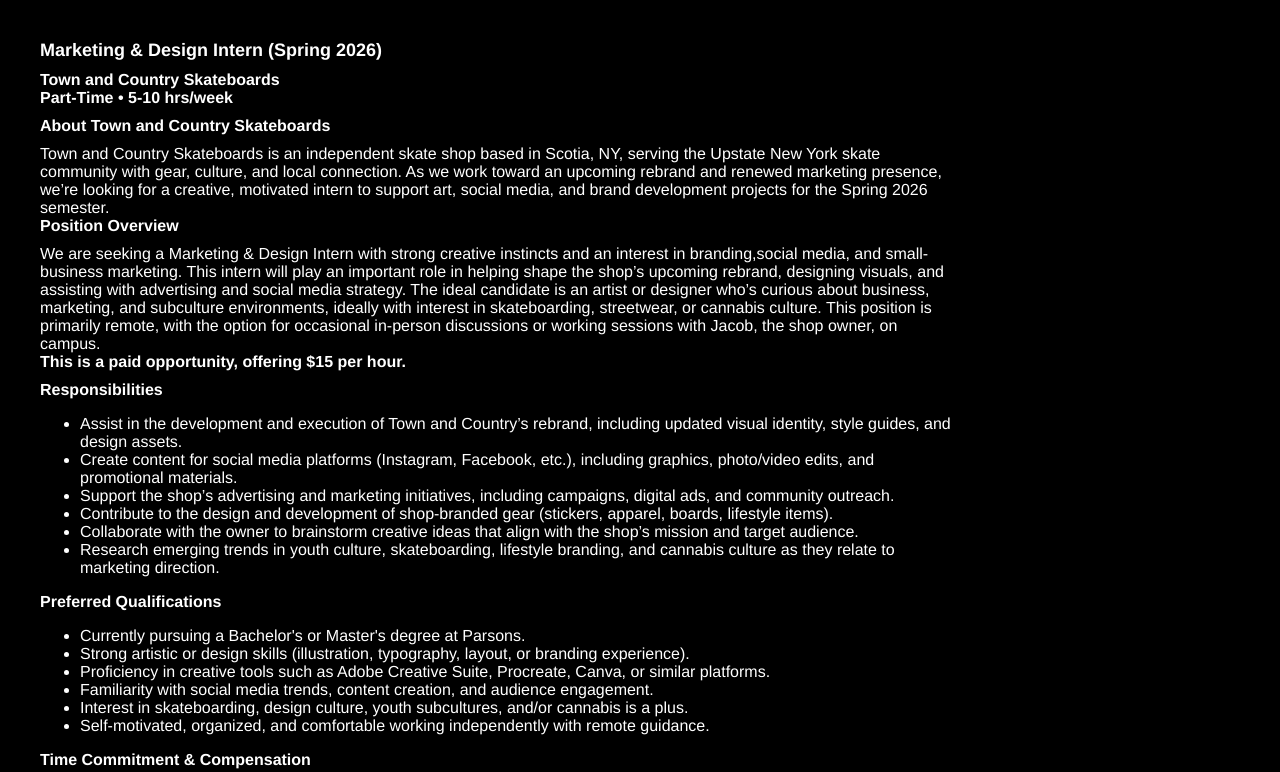
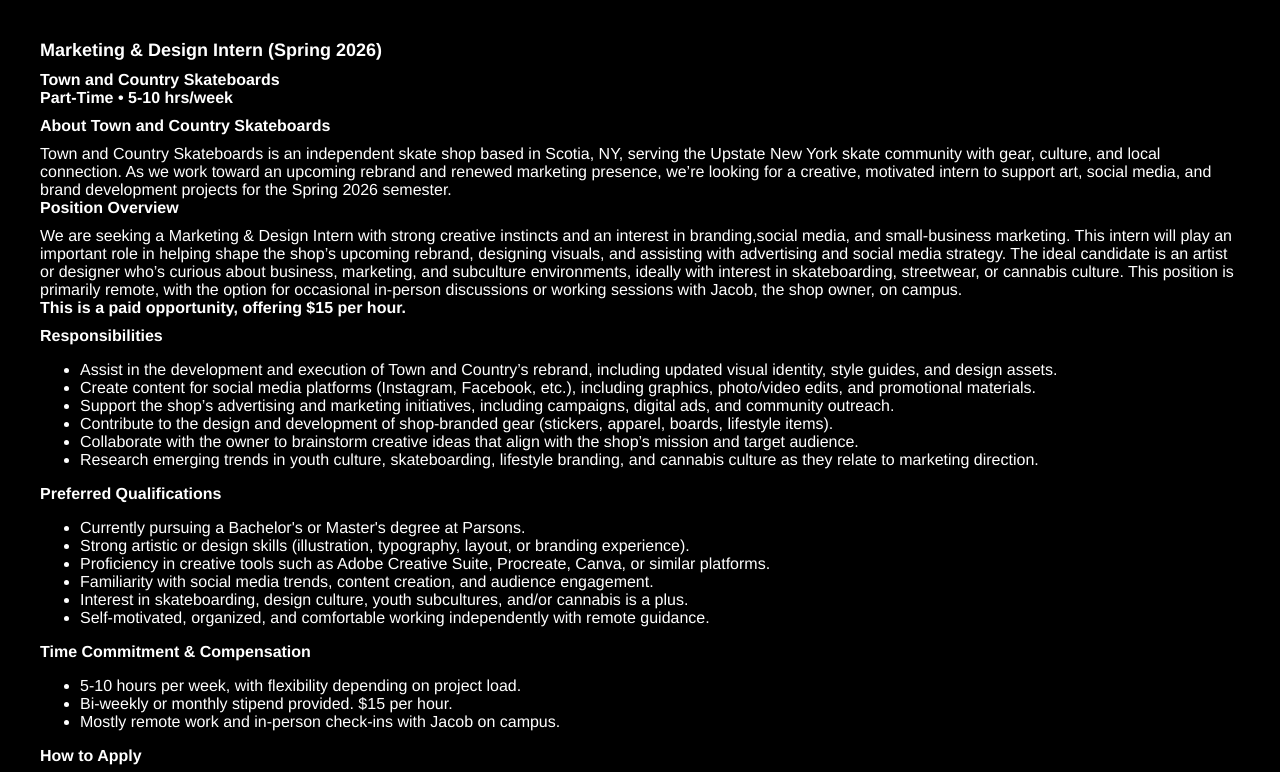
Before and after one commit to madhumitau19/Town-and-Country-Internship, a plain HTML site: page index.html in a window 1280 px wide. Shown: the top 772 px of the page. Drawn offline with Linux system fonts and the light colour scheme.

Commit message:
Update index.html

```diff
--- a/index.html
+++ b/index.html
@@ -12,7 +12,7 @@
         <meta name="viewport" content="width=device-width, initial-scale=1">
         <link rel="stylesheet" href="">
     </head>
-    <body style="margin: 40px 25% 40px 40px; font-family: Helvetica, sans-serif; background-color: black; color: white;">
+    <body style="margin: 40px 40px 40px 40px; font-family: Helvetica, sans-serif; background-color: black; color: white;">
         <div style="font-weight: bold; margin-bottom: 10px; font-size: 18px;">Marketing & Design Intern (Spring 2026)</div>
         <div style="font-weight: bold;">Town and Country Skateboards</div>
         <div style="font-weight: bold; margin-bottom: 10px;">Part-Time • 5-10 hrs/week</div>
```
